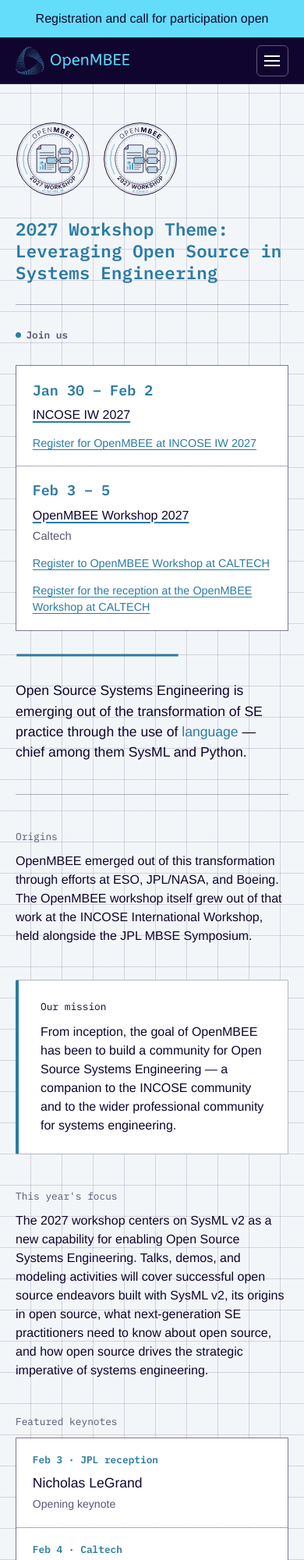
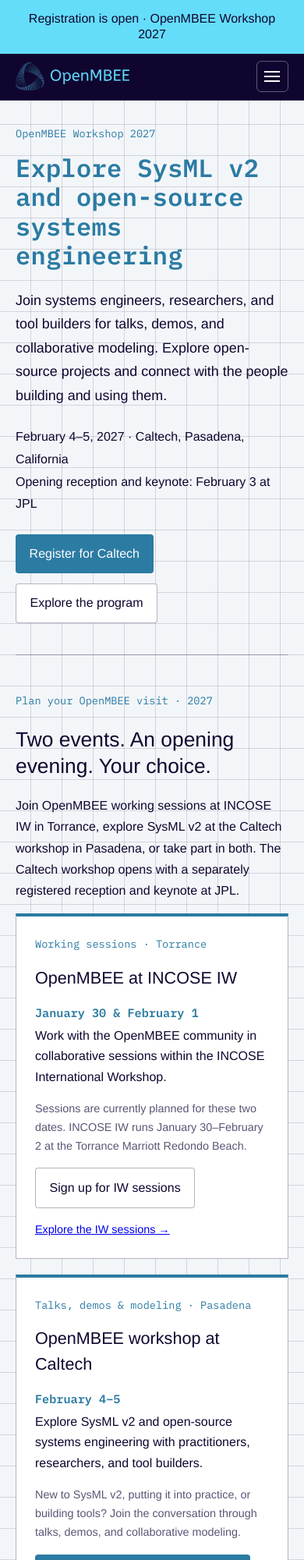
Before and after one commit to Open-MBEE/openmbee-workshops.github.io, a plain HTML site: page index.html in a window 390 px wide. Shown: the top 2000 px of the page at 78% size. Drawn offline with Linux system fonts and the light colour scheme; a web font is replaced by a local one.

Commit message:
feat: clarify workshop events and registration guidance

```diff
--- a/index.html
+++ b/index.html
@@ -4,6 +4,7 @@
 <meta charset="UTF-8">
 <meta name="viewport" content="width=device-width, initial-scale=1, viewport-fit=cover">
 <title>OpenMBEE Workshop 2027 — Registration and call for participation open</title>
+<meta name="description" content="Explore SysML v2 and open-source systems engineering at OpenMBEE Workshop 2027. February 4–5 at Caltech, with an opening reception February 3 at JPL.">
 <link rel="icon" href="brand/favicon.svg" type="image/svg+xml">
 <link rel="preconnect" href="https://fonts.googleapis.com">
 <link rel="preconnect" href="https://fonts.gstatic.com" crossorigin>
@@ -336,10 +337,11 @@
   a.day-link:hover { filter: brightness(1.1); transform: translateY(-1px); }
   a.day-link:focus-visible { outline: 3px solid var(--ink); outline-offset: 3px; }
 </style>
+<link rel="stylesheet" href="proposal.css">
 </head>
 <body>
   <aside class="banner" aria-label="Announcement">
-    <p>Registration and call for participation open</p>
+    <p>Registration is open · OpenMBEE Workshop 2027</p>
   </aside>
   <header class="site-header" id="top">
     <div class="bar">
@@ -361,74 +363,56 @@
           <ul class="submenu">
             <li><a href="https://forms.gle/thK285cZzCgFuwCV6" target="_blank" rel="noopener noreferrer">OpenMBEE at INCOSE IW 2027<span class="note">Jan 30 – Feb 2</span></a></li>
             <li><hr></li>
-            <li><a href="https://forms.gle/PBHnLteSZcqWZSSEA" target="_blank" rel="noopener noreferrer">OpenMBEE Workshop at Caltech<span class="note">Feb 3 – 5</span></a></li>
-            <li><a href="https://forms.gle/hupXadCrkBWYFYsJ6" target="_blank" rel="noopener noreferrer">Caltech workshop reception<span class="note">Feb 3 · JPL</span></a></li>
+            <li><a href="https://forms.gle/PBHnLteSZcqWZSSEA" target="_blank" rel="noopener noreferrer">OpenMBEE Workshop at Caltech<span class="note">Feb 4 – 5</span></a></li>
+            <li><a href="https://forms.gle/hupXadCrkBWYFYsJ6" target="_blank" rel="noopener noreferrer">JPL opening reception<span class="note">Feb 3 · JPL</span></a></li>
           </ul></li>
       </ul>
     </div>
   </header>
   <main class="sheet">
+<header class="hero"><div class="hero-layout"><div>
+<p class="eyebrow">OpenMBEE Workshop 2027</p>
+<h1 class="event-name">Explore SysML v2 and open-source systems engineering</h1>
+<p class="lede">Join systems engineers, researchers, and tool builders for talks, demos, and collaborative modeling. Explore open-source projects and connect with the people building and using them.</p>
+<p class="hero-meta">February 4–5, 2027 · Caltech, Pasadena, California<br>Opening reception and keynote: February 3 at JPL</p>
+<div class="actions"><a class="button" href="https://forms.gle/PBHnLteSZcqWZSSEA" target="_blank" rel="noopener noreferrer">Register for Caltech</a><a class="button secondary" href="caltech-program.html">Explore the program</a></div>
+</div><div class="hero-art"><img class="hero-badge theme-light" src="brand/openmbee-workshop-2027-caltech-light.svg" alt="OpenMBEE Workshop 2027 at Caltech"><img class="hero-badge theme-dark" src="brand/openmbee-workshop-2027-caltech-dark.svg" alt="OpenMBEE Workshop 2027 at Caltech"></div></div></header>
+<section class="block" aria-labelledby="events">
+<p class="eyebrow">Plan your OpenMBEE visit · 2027</p>
+<h2 class="section-title" id="events">Two events. An opening evening. Your choice.</h2>
+<p class="intro-copy">Join OpenMBEE working sessions at INCOSE IW in Torrance, explore SysML v2 at the Caltech workshop in Pasadena, or take part in both. The Caltech workshop opens with a separately registered reception and keynote at JPL.</p>
+<div class="event-options">
+<article class="event-option"><p class="eyebrow">Working sessions · Torrance</p><h3>OpenMBEE at INCOSE IW</h3><p class="event-date">January 30 &amp; February 1</p><p>Work with the OpenMBEE community in collaborative sessions within the INCOSE International Workshop.</p><p class="detail">Sessions are currently planned for these two dates. INCOSE IW runs January 30–February 2 at the Torrance Marriott Redondo Beach.</p><a class="button secondary" href="https://forms.gle/thK285cZzCgFuwCV6" target="_blank" rel="noopener noreferrer">Sign up for IW sessions</a><p class="detail" style="margin-top:1rem"><a href="iw-workshop.html">Explore the IW sessions →</a></p></article>
+<article class="event-option"><p class="eyebrow">Talks, demos &amp; modeling · Pasadena</p><h3>OpenMBEE workshop at Caltech</h3><p class="event-date">February 4–5</p><p>Explore SysML v2 and open-source systems engineering with practitioners, researchers, and tool builders.</p><p class="detail">New to SysML v2, putting it into practice, or building tools? Join the conversation through talks, demos, and collaborative modeling.</p><a class="button" href="https://forms.gle/PBHnLteSZcqWZSSEA" target="_blank" rel="noopener noreferrer">Register for the Caltech workshop</a><p class="detail" style="margin-top:1rem"><a href="caltech-program.html">Explore the Caltech program →</a></p></article>
+</div>
+<article class="reception"><div><p class="eyebrow">Opening evening · JPL</p><h3>Reception &amp; opening keynote</h3><p>February 3 · Reception starts at 6:00 PM PST</p><p>Start the workshop with an evening gathering and an opening keynote from Nicholas LeGrand. Separate registration and advance visitor checking are required.</p></div><a class="button secondary" href="https://forms.gle/hupXadCrkBWYFYsJ6" target="_blank" rel="noopener noreferrer">Register for the JPL reception</a></article>
+<div class="signup-guide"><h2 class="section-title">What should I register for?</h2>
+<div class="guide-row"><p><strong>I want talks, demos, and modeling activities.</strong><br>Choose the February 4–5 Caltech workshop.</p><a href="https://forms.gle/PBHnLteSZcqWZSSEA" target="_blank" rel="noopener noreferrer">Caltech registration →</a></div>
+<div class="guide-row"><p><strong>I’m attending IW and want to join OpenMBEE sessions.</strong><br>Sign up for the planned January 30 and February 1 sessions.</p><a href="https://forms.gle/thK285cZzCgFuwCV6" target="_blank" rel="noopener noreferrer">IW session signup →</a></div>
+<div class="guide-row"><p><strong>I also want to join the opening evening at JPL.</strong><br>Complete the separate February 3 reception registration.</p><a href="https://forms.gle/hupXadCrkBWYFYsJ6" target="_blank" rel="noopener noreferrer">Reception registration →</a></div>
+<p class="all-events">Planning to attend everything? Complete all three signups.</p>
+</div>
 
-    <header class="hero">
-      <div class="logo-pair">
-        <a href="iw-workshop.html"><img class="logo theme-light" src="brand/openmbee-workshop-2027-light.svg" alt="OpenMBEE 2027 Workshop at INCOSE IW badge" width="140" height="140"><img class="logo theme-dark" src="brand/openmbee-workshop-2027-dark.svg" alt="OpenMBEE 2027 Workshop at INCOSE IW badge" width="140" height="140"></a>
-        <a href="caltech-program.html"><img class="logo theme-light" src="brand/openmbee-workshop-2027-caltech-light.svg" alt="OpenMBEE 2027 Workshop at Caltech badge" width="140" height="140"><img class="logo theme-dark" src="brand/openmbee-workshop-2027-caltech-dark.svg" alt="OpenMBEE 2027 Workshop at Caltech badge" width="140" height="140"></a>
-      </div>
-      <h1 class="event-name">2027 Workshop Theme: Leveraging Open Source in Systems Engineering</h1>
-            <p class="frame-tag mono"><span class="dot"></span>Join us</p>
+</section>
+<section class="block" aria-labelledby="audience"><h2 class="section-title" id="audience">Find your place in the conversation</h2>
+<p class="intro-copy">New to SysML v2, putting it into practice, or building tools? The workshop brings these perspectives together. Explore projects and modeling practices, share questions, and find opportunities to collaborate across the open-source systems engineering community.</p>
+</section>
+<section class="block" aria-labelledby="speakers"><h2 class="section-title" id="speakers">Meet the featured speakers</h2>
+<div class="keynotes">
+<article class="keynote"><p class="keynote-date">Feb 3 · JPL reception</p><h3 class="keynote-name">Nicholas LeGrand</h3><p class="keynote-role">Opening keynote</p></article>
+<article class="keynote"><p class="keynote-date">Feb 4 · Caltech</p><h3 class="keynote-name">Ed Seidewitz</h3><p class="keynote-role">OMG SysML v2 co-lead · Model Driven Solutions</p><p>Explore the story behind SysML v2’s open-source implementation.</p></article>
+<article class="keynote"><p class="keynote-date">Feb 5 · Caltech</p><h3 class="keynote-name">Adam Wade</h3><p class="keynote-role">Systems Engineering Technical Lead · Los Alamos National Labs</p><p>A keynote on systems-thinking leadership.</p></article>
+</div><a href="caltech-program.html">See keynote details and the workshop schedule →</a></section>
 
-      <div class="headline-dates">
-        <div class="cell">
-          <p class="event-date mono">Jan 30 – Feb 2</p>
-          <p class="event-title"><a href="iw-workshop.html">INCOSE IW 2027</a></p>
-          <p class="registration-link"><a href="https://forms.gle/thK285cZzCgFuwCV6" target="_blank" rel="noopener noreferrer">Register for OpenMBEE at INCOSE IW 2027</a></p>
-        </div>
-        <div class="cell">
-          <p class="event-date mono">Feb 3 – 5</p>
-          <p class="event-title"><a href="caltech-program.html">OpenMBEE Workshop 2027</a></p>
-          <p class="event-place">Caltech</p>
-          <p class="registration-link"><a href="https://forms.gle/PBHnLteSZcqWZSSEA" target="_blank" rel="noopener noreferrer">Register to OpenMBEE Workshop at CALTECH</a></p>
-          <p class="registration-link"><a href="https://forms.gle/hupXadCrkBWYFYsJ6" target="_blank" rel="noopener noreferrer">Register for the reception at the OpenMBEE Workshop at CALTECH</a></p>
-        </div>
-      </div>
+<section class="block" aria-labelledby="plan"><h2 class="section-title" id="plan">Before you register</h2>
+<details open><summary>Which dates and locations should I plan for?</summary><p>OpenMBEE sessions at INCOSE IW are currently planned for January 30 and February 1 in Torrance. The opening reception is February 3 at JPL, followed by the February 4–5 workshop at Caltech in Pasadena.</p></details>
+<details><summary>Do I need to register for the reception separately?</summary><p>Yes. Use the separate JPL reception form if you plan to attend. The form notes that advance visitor checking is required.</p></details>
+<details><summary>Is the full program available?</summary><p>The program includes featured keynotes, Open Space, and hackathon activities. Additional technical sessions are still being planned. See the <a href="caltech-program.html">Caltech program</a> or <a href="iw-workshop.html">IW session page</a> for details and links to the evolving wiki agenda.</p></details>
 
-      <svg class="underline-draw" viewBox="0 0 320 6" preserveAspectRatio="none" aria-hidden="true">
-        <path d="M2,3 L318,3" />
-      </svg>
-      <p class="lede">Open Source Systems Engineering is emerging out of the transformation of SE practice through the use of <em>language</em> — chief among them SysML and Python.</p>
-    </header>
-
-    <section class="block">
-      <p class="label">Origins</p>
-      <p>OpenMBEE emerged out of this transformation through efforts at ESO, JPL/NASA, and Boeing. The OpenMBEE workshop itself grew out of that work at the INCOSE International Workshop, held alongside the JPL MBSE Symposium.</p>
-    </section>
-
-    <section class="block">
-      <div class="callout">
-        <p class="label">Our mission</p>
-        <p>From inception, the goal of OpenMBEE has been to build a community for Open Source Systems Engineering — a companion to the INCOSE community and to the wider professional community for systems engineering.</p>
-      </div>
-    </section>
-
-    <section class="block">
-      <p class="label">This year's focus</p>
-      <p>The 2027 workshop centers on SysML v2 as a new capability for enabling Open Source Systems Engineering. Talks, demos, and modeling activities will cover successful open source endeavors built with SysML v2, its origins in open source, what next-generation SE practitioners need to know about open source, and how open source drives the strategic imperative of systems engineering.</p>
-    </section>
-
-    <section class="block" aria-labelledby="keynotes-heading">
-      <p class="label" id="keynotes-heading">Featured keynotes</p>
-      <div class="keynotes">
-        <article class="keynote"><p class="keynote-date">Feb 3 · JPL reception</p><h2 class="keynote-name">Nicholas LeGrand</h2><p class="keynote-role">Opening keynote</p></article>
-        <article class="keynote"><p class="keynote-date">Feb 4 · Caltech</p><h2 class="keynote-name">Ed Seidewitz</h2><p class="keynote-role">SysML v2 open-source implementation</p></article>
-        <article class="keynote"><p class="keynote-date">Feb 5 · Caltech</p><h2 class="keynote-name">Adam Wade</h2><p class="keynote-role">Systems-thinking leadership</p></article>
-      </div>
-      <p><a class="day-link" href="caltech-program.html">View the Caltech program and keynote details →</a></p>
-    </section>
-
-    <footer class="close">
-      <p>Please plan to join us at <a href="iw-workshop.html" style="color:var(--accent)">INCOSE IW 2027</a> — and afterward for the <a href="caltech-program.html" style="color:var(--accent)">OpenMBEE workshop</a> at Caltech.</p>
-    </footer>
-  </main>
+</section>
+<section class="block"><h2 class="section-title">Built around an open community</h2><p class="intro-copy">OpenMBEE grew from work at ESO, JPL/NASA, and Boeing. Its mission is to build a community for open-source systems engineering, alongside INCOSE and the wider systems engineering profession.</p><a href="sponsors.html">Meet the organizations supporting the workshop →</a></section>
+<footer class="close"><p>OpenMBEE Workshop 2027</p><a href="caltech-program.html">Explore the Caltech program →</a></footer>
+</main>
   <script>
     (function () {
       var header = document.querySelector('.site-header');
--- /dev/null
+++ b/proposal.css
@@ -0,0 +1,38 @@
+
+/* Local proposal: preserve the OpenMBEE identity; emphasize attendee decisions. */
+.sheet { max-width: 1100px; padding-top: 2.5rem; }
+header.hero { max-width: none; }
+.hero-layout { display:grid; grid-template-columns: 1.45fr 1fr; gap:3rem; align-items:center; }
+h1.event-name { font-size:clamp(2rem,4.5vw,3.25rem); line-height:1.16; border:0; padding:0; margin:1rem 0 1.5rem; }
+.eyebrow { font-family:'IBM Plex Mono',monospace; color:var(--accent); font-size:.85rem; }
+.hero .lede { font-size:1.12rem; line-height:1.7; }
+.hero-badge { width:min(100%,270px); display:block; margin:auto; }
+.hero-meta { font-size:1rem; line-height:1.8; margin:1.5rem 0; }
+.actions { display:flex; flex-wrap:wrap; gap:.8rem; align-items:center; }
+a.button { display:inline-block; background:var(--accent); color:var(--surface); text-decoration:none; padding:.85rem 1.1rem; border-radius:4px; line-height:1.4; }
+a.button.secondary { color:var(--ink); background:var(--surface); border:1px solid var(--line-strong); }
+a:focus-visible,summary:focus-visible { outline:3px solid var(--accent); outline-offset:4px; }
+h2.section-title { font-size:1.65rem; line-height:1.3; margin-bottom:1.25rem; }
+section.block { max-width:none; margin:3rem 0; }
+.intro-copy { max-width:70ch; line-height:1.7; }
+.event-options { display:grid; grid-template-columns:1fr 1fr; gap:1.25rem; }
+.event-option { background:var(--surface); border:1px solid var(--line-strong); border-top:4px solid var(--accent); padding:1.5rem; }
+.event-option h3 { font-size:1.35rem; margin:.4rem 0 1rem; }
+.event-option p { line-height:1.65; }
+.event-option .detail { color:var(--muted); font-size:.9rem; }
+.keynotes { background:none; border:0; gap:1.5rem; }
+.keynote { border-top:2px solid var(--accent); padding:1.1rem 0; background:none; }
+.keynote-name { font-size:1.4rem; }
+.keynote-role { line-height:1.6; }
+details { border-bottom:1px solid var(--line-strong); padding:1rem 0; max-width:78ch; }
+summary { cursor:pointer; font-size:1.05rem; }
+details p { margin:1rem 0 .25rem; line-height:1.7; color:var(--muted); }
+footer.close { display:flex; flex-wrap:wrap; gap:1.5rem; justify-content:space-between; }
+footer.close p { font-size:.95rem; }
+.review-note { border-left:3px solid var(--accent); padding-left:1rem; color:var(--muted); }
+@media(max-width:700px) { .hero-layout,.event-options {grid-template-columns:1fr;} .hero-layout {gap:1rem;} .hero-art {display:none;} .sheet {padding-top:2rem;} .keynotes {grid-template-columns:1fr;} }
+
+.reception { margin-top:1.25rem; padding:1.5rem; border:1px solid var(--line-strong); background:var(--surface); display:grid; grid-template-columns:1fr auto; gap:2rem; align-items:center; }
+.reception h3 {font-size:1.35rem;margin:.4rem 0 1rem;} .reception p {max-width:65ch;}
+.signup-guide {margin-top:2.5rem;} .guide-row {display:grid;grid-template-columns:1fr auto;gap:1.5rem;align-items:center;padding:1.2rem 0;border-bottom:1px solid var(--line-strong);} .guide-row p {margin:0;line-height:1.7;} .guide-row a {white-space:nowrap;} .all-events {margin:1.25rem 0 0;color:var(--accent);}
+@media(max-width:700px){.reception,.guide-row{grid-template-columns:1fr;gap:.75rem;}.reception .button{justify-self:start;}.guide-row a{white-space:normal;}}
```
Also changed, not shown: caltech-program.html (+8 -7 lines), iw-workshop.html (+3 -2 lines), sponsors.html (+4 -3 lines), 1 other file.
